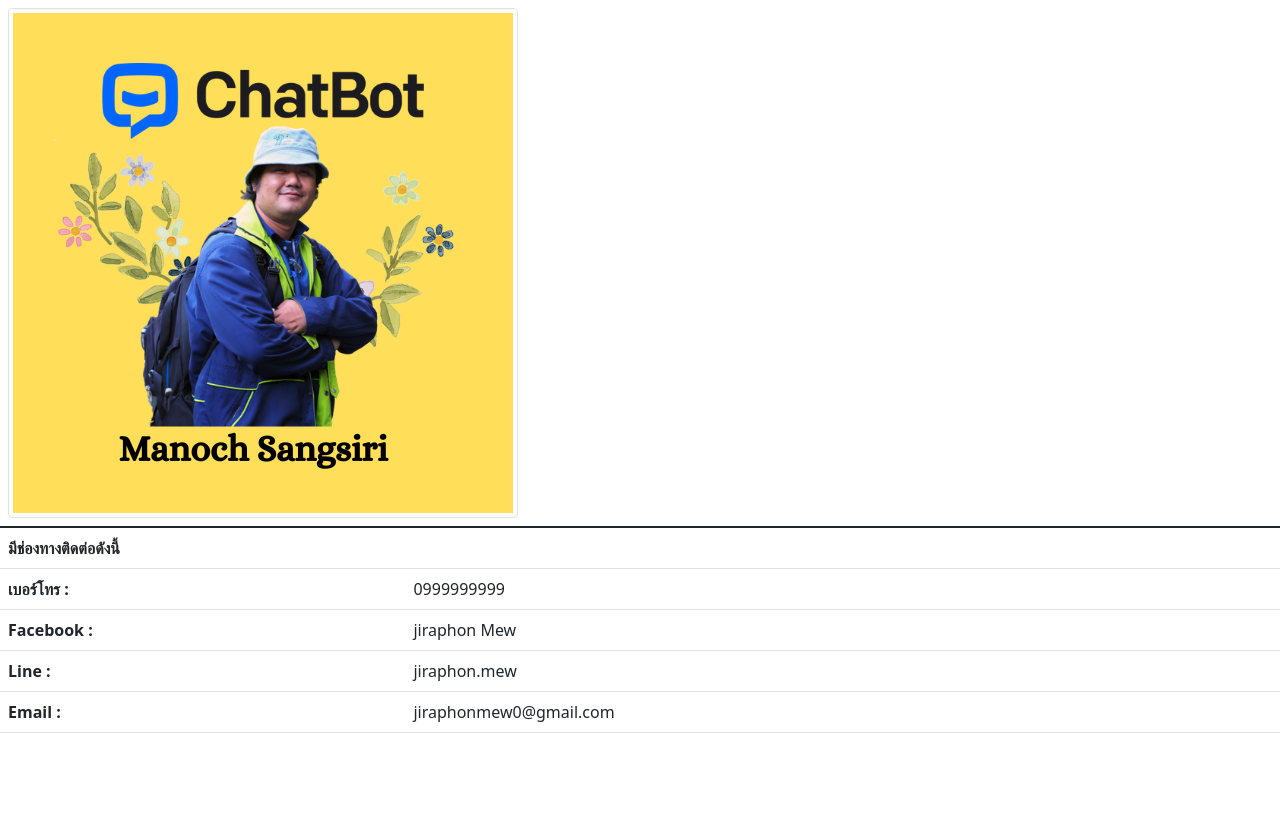
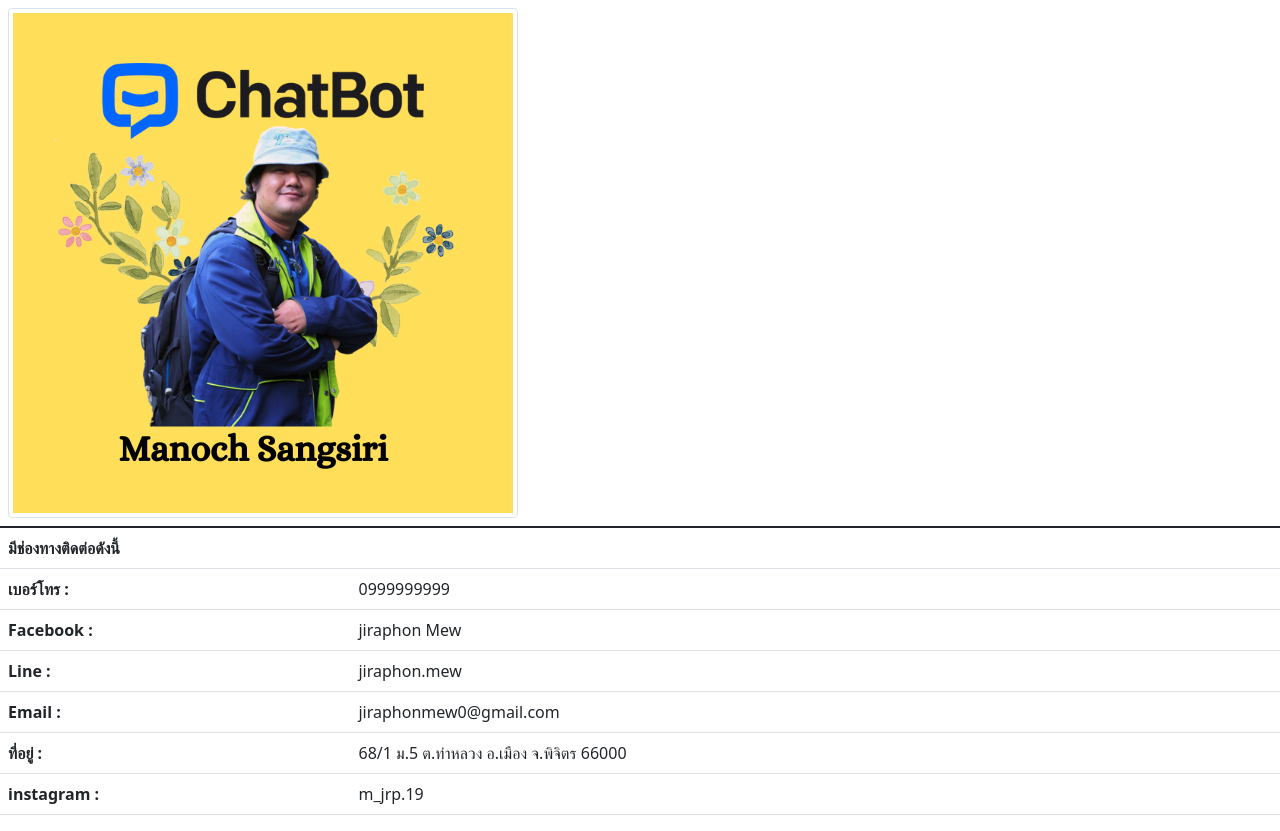
Before and after one commit to jiraphonmew/profile, a plain HTML site: page index.html in a window 1280 px wide. Before the commit the page ends 800 px from the top, so only its background shows below. Drawn offline with nearby package versions, Linux system fonts and the light colour scheme.

Commit message:
Update index.html

```diff
--- a/index.html
+++ b/index.html
@@ -35,6 +35,14 @@
                 <th scope="row">Email :</th>
                 <td>jiraphonmew0@gmail.com</td>
             </tr>
+            <tr>
+                <th scope="row">ที่อยู่ :</th>
+                <td>68/1 ม.5 ต.ท่าหลวง อ.เมือง จ.พิจิตร 66000</td>
+            </tr>
+             <tr>
+                <th scope="row">instagram :</th>
+                <td>m_jrp.19</td>
+            </tr>
         </tbody>
     </table>
 
```
